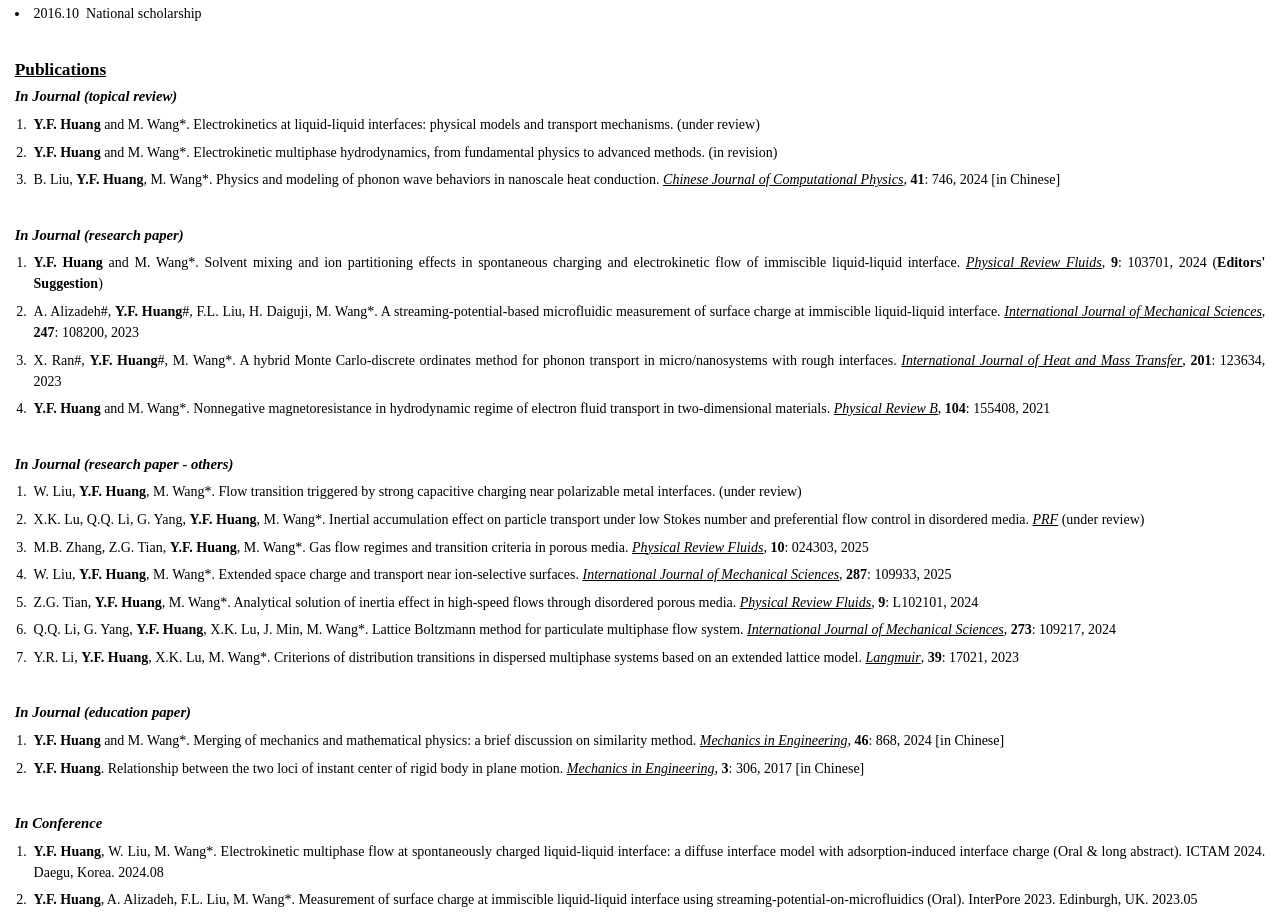
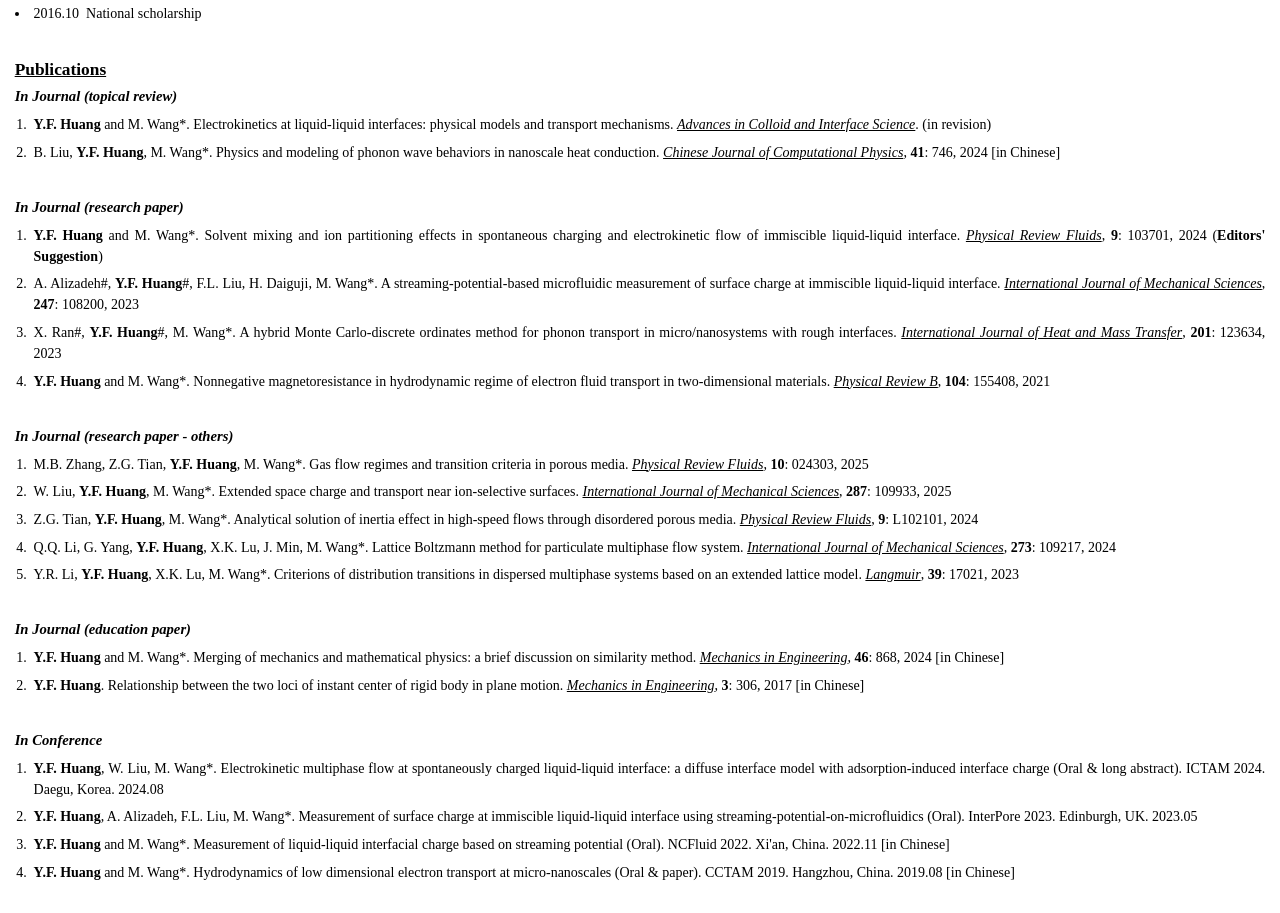
Before and after one commit to huangyf15/huangyf15.github.io, a plain HTML site: page index.html in a window 1280 px wide. Shown: the part 1288-2201 px from the top of the page. Drawn offline with Linux system fonts and the light colour scheme.

Commit message:
update: remove redundant papers

```diff
--- a/index.html
+++ b/index.html
@@ -108,8 +108,7 @@
     <p class="heading1">Publications</p>
     <p class="heading2">In Journal (topical review)</p>
       <ol type="1" start="1">
-        <li><b>Y.F. Huang</b> and M. Wang*. Electrokinetics at liquid-liquid interfaces: physical models and transport mechanisms. (under review)</li>
-        <li><b>Y.F. Huang</b> and M. Wang*. Electrokinetic multiphase hydrodynamics, from fundamental physics to advanced methods. (in revision)</li>
+        <li><b>Y.F. Huang</b> and M. Wang*. Electrokinetics at liquid-liquid interfaces: physical models and transport mechanisms. <i><u>Advances in Colloid and Interface Science</u></i>. (in revision)</li>
         <li>B. Liu, <b>Y.F. Huang</b>, M. Wang*. Physics and modeling of phonon wave behaviors in nanoscale heat conduction. <i><u>Chinese Journal of Computational Physics</u></i>, <b>41</b>: 746, 2024 [in Chinese]</li>
       </ol>
     <p class="break">&#xa0;</p>
@@ -123,8 +122,6 @@
       <p class="break">&#xa0;</p>
       <p class="heading2">In Journal (research paper - others)</p>
         <ol type="1" start="1">
-          <li>W. Liu, <b>Y.F. Huang</b>, M. Wang*. Flow transition triggered by strong capacitive charging near polarizable metal interfaces. (under review)</li>
-          <li>X.K. Lu, Q.Q. Li, G. Yang, <b>Y.F. Huang</b>, M. Wang*. Inertial accumulation effect on particle transport under low Stokes number and preferential flow control in disordered media. <i><u>PRF</u></i> (under review)</li>
           <li>M.B. Zhang, Z.G. Tian, <b>Y.F. Huang</b>, M. Wang*. Gas flow regimes and transition criteria in porous media. <i><u>Physical Review Fluids</u></i>, <b>10</b>: 024303, 2025</li>
           <li>W. Liu, <b>Y.F. Huang</b>, M. Wang*. Extended space charge and transport near ion-selective surfaces. <i><u>International Journal of Mechanical Sciences</u></i>, <b>287</b>: 109933, 2025</li>
           <li>Z.G. Tian, <b>Y.F. Huang</b>, M. Wang*. Analytical solution of inertia effect in high-speed flows through disordered porous media. <i><u>Physical Review Fluids</u></i>, <b>9</b>: L102101, 2024</li>
```
